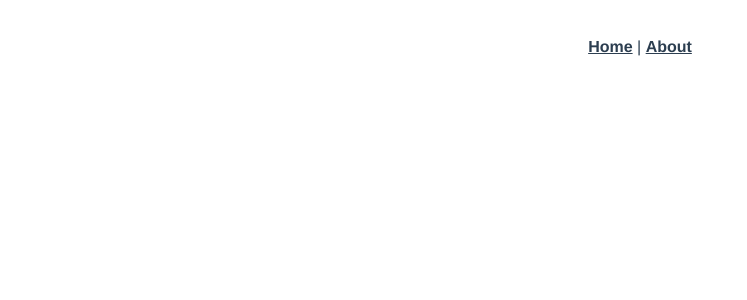
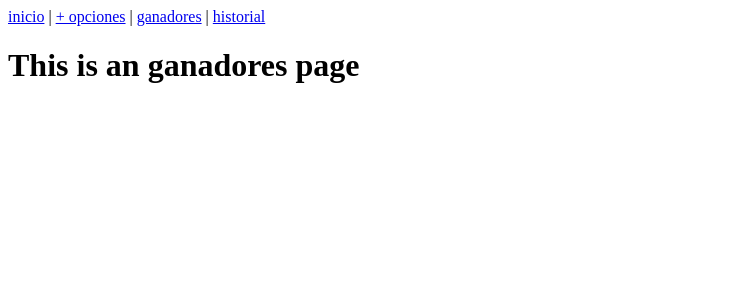
Before and after one commit to Scorcherfjk/juego-seleccion, a Vue app: page /ganadores in a window 1280 px wide. Shown: the top 300 px of the page, without its empty margins (0-747 px from the left). Built offline with nearby package versions, Linux system fonts and the light colour scheme.

Commit message:
cambio en los tabs

```diff
--- a/src/App.vue
+++ b/src/App.vue
@@ -1,32 +1,11 @@
 <template>
   <div id="app">
     <div id="nav">
-      <router-link to="/">Home</router-link> |
-      <router-link to="/about">About</router-link>
+      <router-link class="uppercase" to="/">inicio</router-link> |
+      <router-link class="uppercase" to="/opciones">+ opciones</router-link> |
+      <router-link class="uppercase" to="/ganadores">ganadores</router-link> |
+      <router-link class="uppercase" to="/historial">historial</router-link>
     </div>
     <router-view />
   </div>
 </template>
-
-<style>
-#app {
-  font-family: Avenir, Helvetica, Arial, sans-serif;
-  -webkit-font-smoothing: antialiased;
-  -moz-osx-font-smoothing: grayscale;
-  text-align: center;
-  color: #2c3e50;
-}
-
-#nav {
-  padding: 30px;
-}
-
-#nav a {
-  font-weight: bold;
-  color: #2c3e50;
-}
-
-#nav a.router-link-exact-active {
-  color: #42b983;
-}
-</style>
--- a/src/router/index.js
+++ b/src/router/index.js
@@ -1,23 +1,29 @@
 import Vue from "vue";
 import VueRouter from "vue-router";
-import Home from "../views/Home.vue";
+import Inicio from "../views/Inicio.vue";
 
 Vue.use(VueRouter);
 
 const routes = [
   {
     path: "/",
-    name: "Home",
-    component: Home
+    name: "Inicio",
+    component: Inicio
   },
   {
-    path: "/about",
-    name: "About",
-    // route level code-splitting
-    // this generates a separate chunk (about.[hash].js) for this route
-    // which is lazy-loaded when the route is visited.
-    component: () =>
-      import(/* webpackChunkName: "about" */ "../views/About.vue")
+    path: "/opciones",
+    name: "Opciones",
+    component: () => import("../views/Opciones.vue")
+  },
+  {
+    path: "/ganadores",
+    name: "Ganadores",
+    component: () => import("../views/Ganadores.vue")
+  },
+  {
+    path: "/historial",
+    name: "Historial",
+    component: () => import("../views/Historial.vue")
   }
 ];
 
--- /dev/null
+++ b/src/views/Ganadores.vue
@@ -0,0 +1,5 @@
+<template>
+  <div class="about">
+    <h1>This is an ganadores page</h1>
+  </div>
+</template>
--- a/src/views/About.vue
+++ b/src/views/Historial.vue
@@ -1,5 +1,5 @@
 <template>
   <div class="about">
-    <h1>This is an about page</h1>
+    <h1>This is an historial page</h1>
   </div>
 </template>
--- a/src/views/Home.vue
+++ /dev/null
@@ -1,18 +0,0 @@
-<template>
-  <div class="home">
-    <img alt="Vue logo" src="../assets/logo.png" />
-    <HelloWorld msg="Welcome to Your Vue.js App" />
-  </div>
-</template>
-
-<script>
-// @ is an alias to /src
-import HelloWorld from "@/components/HelloWorld.vue";
-
-export default {
-  name: "Home",
-  components: {
-    HelloWorld
-  }
-};
-</script>
--- /dev/null
+++ b/src/views/Inicio.vue
@@ -0,0 +1,5 @@
+<template>
+  <div class="about">
+    <h1>This is an inicio page</h1>
+  </div>
+</template>
--- /dev/null
+++ b/src/views/Opciones.vue
@@ -0,0 +1,5 @@
+<template>
+  <div class="about">
+    <h1>This is an opciones page</h1>
+  </div>
+</template>
```
